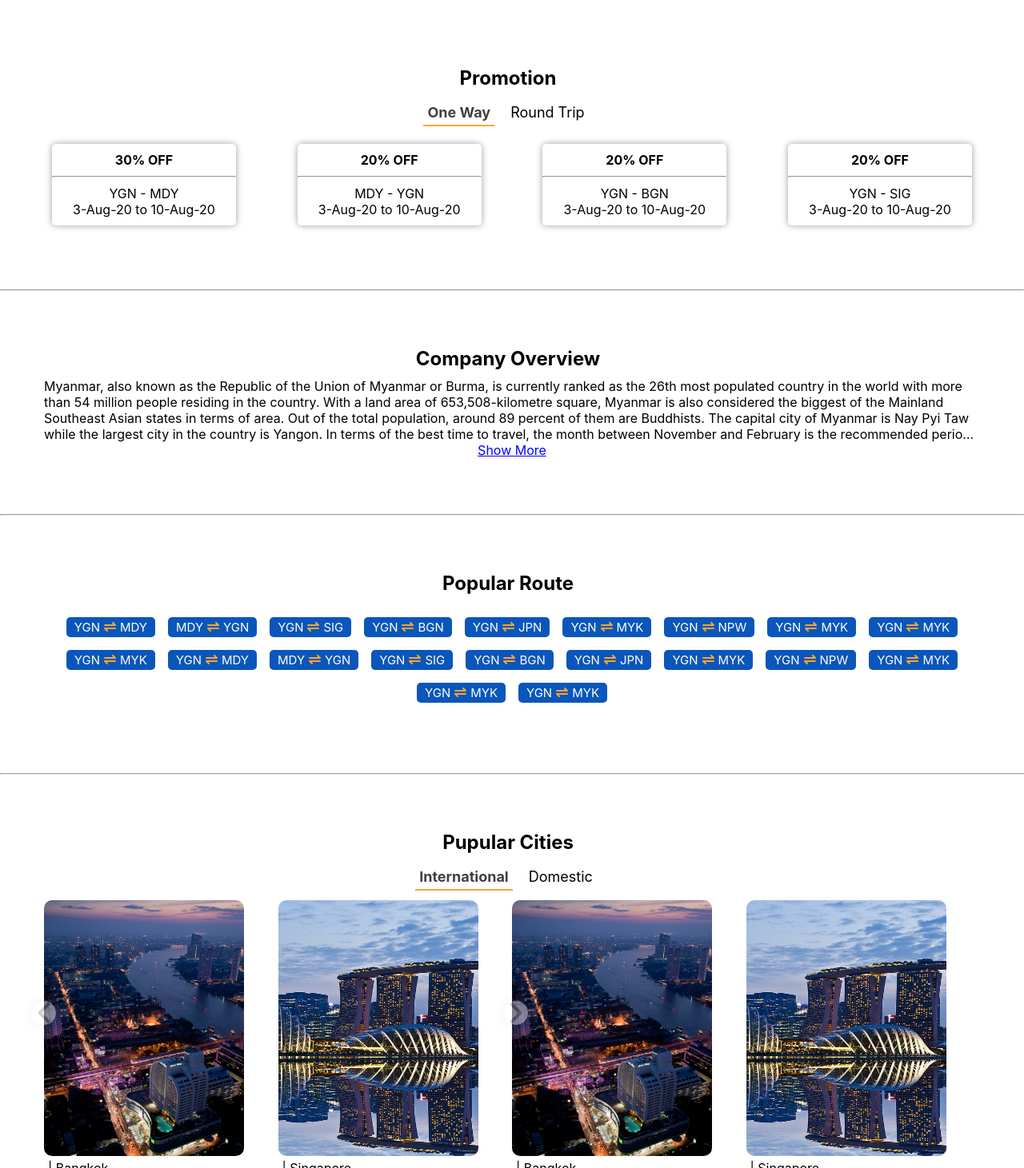
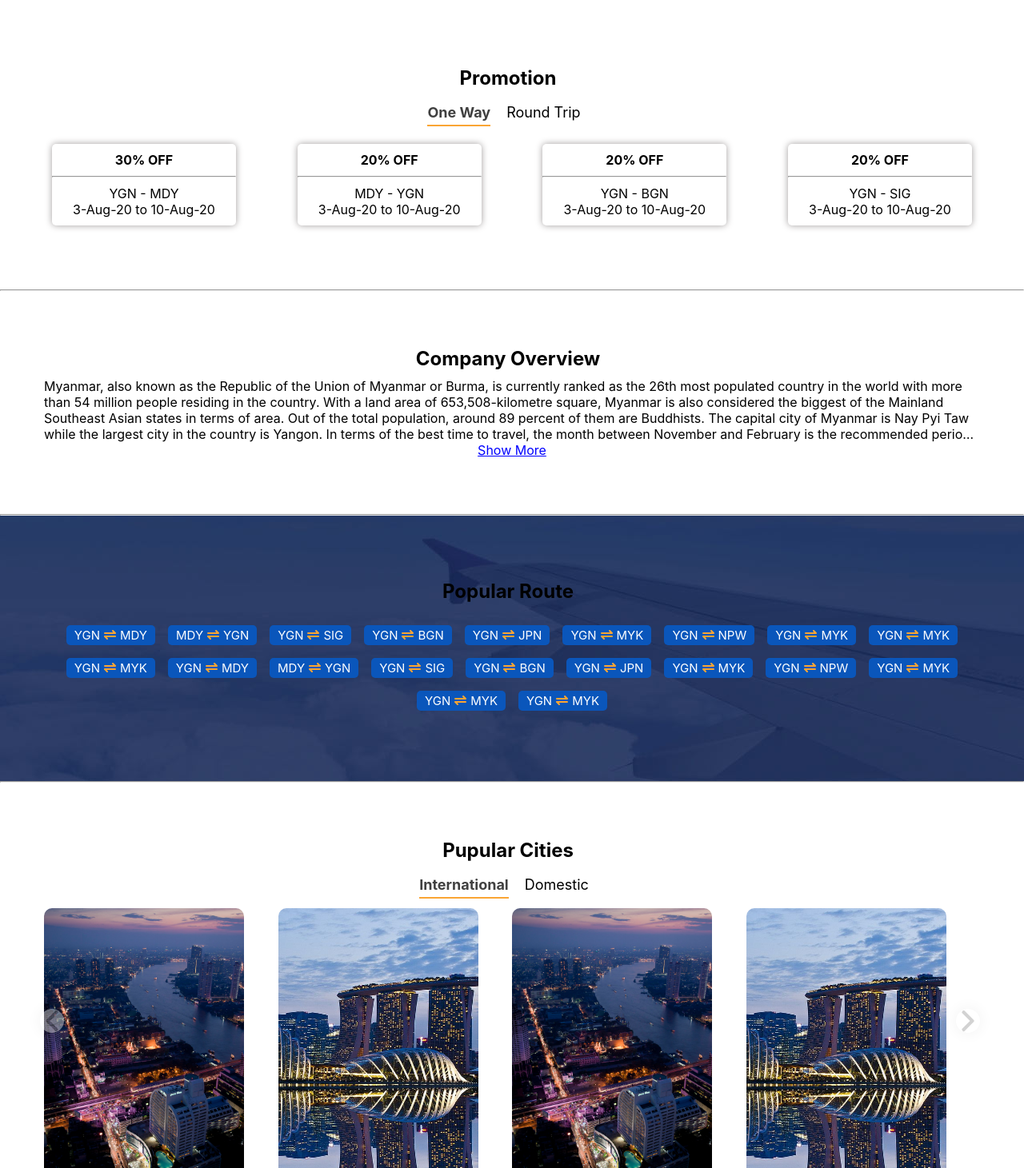
Before and after one commit to naingyeoo2/oway-airline-partner-page, a React (Create React App) app: page /partner/air-asia in a window 1280 px wide. Shown: the part 209-1670 px from the top of the page at 80% size. Built offline with nearby package versions, Linux system fonts and the light colour scheme.

Commit message:
As like finish

```diff
--- a/src/components/App.js
+++ b/src/components/App.js
@@ -4,20 +4,21 @@ import { BrowserRouter as Router, Switch, Route, Link } from "react-router-dom";
 import AirlinePartner from "./AirlinePartner";
 import Home from "./Home";
 
-const App = () => (
+function App() {
+  return (
     <Router>
       <Switch>
+        <Route exact path="/partner/:partnerSlug">
+          <AirlinePartner />
+        </Route>
         <Route exact path="/">
           <Home />
         </Route>
-      <Route path="/partner/:partnerSlug">
-        <AirlinePartner />
-      </Route>
-      <Route path="*">
+        <Route excat path="*">
           <div>not found route</div>
         </Route>
       </Switch>
     </Router>
   );
-
+}
 export default App;
--- a/src/components/PopularAirlines.js
+++ b/src/components/PopularAirlines.js
@@ -15,8 +15,8 @@ class PopularAirlines extends Component {
               <Flights item={item} key={item.id} path={this.props.path} />
             ))}
           </div>
-          <hr></hr>
         </div>
+        <hr></hr>
       </div>
     );
   }
--- a/src/components/PopularCities.js
+++ b/src/components/PopularCities.js
@@ -4,7 +4,7 @@ import "./popular-cities.scss";
 import PopularCitiesCard from "./PopularCitiesCard";
 
 import AliceCarousel from "react-alice-carousel";
-import 'react-alice-carousel/lib/alice-carousel.css'
+import "react-alice-carousel/lib/alice-carousel.css";
 import "./popular-cities.scss";
 
 class PopularCities extends Component {
@@ -20,10 +20,6 @@ class PopularCities extends Component {
   //   // galleryItems: [1, 2, 3].map((i) => <h2 key={i}>{i}</h2>),
   // };
 
-  responsive = {
-    0: { items: 2 },
-    1024: { items: 4 },
-  };
   changeTabInternational = () =>
     this.setState({ isInternational: true, isDomestic: false });
   changeTabDomestic = () =>
@@ -67,54 +63,36 @@ class PopularCities extends Component {
           {this.state.isInternational ? (
             <AliceCarousel
               mouseTrackingEnabled
-              items={this.state.galleryItems}
+              // items={this.state.galleryItems}
               responsive={this.responsive}
               buttonsDisabled={false}
               dotsDisabled={true}
-              // swipeDisabled={true}
+              responsive={{
+                0: { items: 2 },
+                1024: { items: 4 },
+              }}
             >
-              {/* <button onClick={() => this.Carousel.slidePrev()}>
-                Prev button
-              </button> */}
-
-                {this.props.popularCities &&
-                  this.props.popularCities.international.cities.map(
-                    (city, index) => (
-                      <PopularCitiesCard city={city} key={index} />
-                    )
-                  )}
-
-              {/* <button onClick={() => this.Carousel.slideNext()}>
-                Next button
-              </button> */}
-              {/* <button onClick={() => this.slideNext()}>
-                Next button
-              </button><button onClick={() => this.slideNext()}>
-                Next button
-              </button> */}
+              {this.props.popularCities &&
+                this.props.popularCities.international.cities.map(
+                  (city, index) => <PopularCitiesCard city={city} key={index} />
+                )}
             </AliceCarousel>
           ) : (
             <AliceCarousel
               mouseTrackingEnabled
-              items={this.state.galleryItems}
+              // items={this.state.galleryItems}
               responsive={this.responsive}
               buttonsDisabled={false}
               dotsDisabled={true}
+              responsive={{
+                0: { items: 2 },
+                1024: { items: 4 },
+              }}
             >
-
-                {this.props.popularCities &&
-                  this.props.popularCities.domestic.cities.map(
-                    (city, index) => (
-                      <PopularCitiesCard city={city} key={index} />
-                    )
-                  )}
-
-              {/* <button onClick={() => this.slidePrev()}>
-                Prev button
-              </button>
-              <button onClick={() => this.slideNext()}>
-                Next button
-              </button> */}
+              {this.props.popularCities &&
+                this.props.popularCities.domestic.cities.map((city, index) => (
+                  <PopularCitiesCard city={city} key={index} />
+                ))}
             </AliceCarousel>
           )}
         </div>
--- a/src/components/popular-cities-card.scss
+++ b/src/components/popular-cities-card.scss
@@ -5,7 +5,7 @@
   // background: gray;
 }
 .city-image {
-  height: 80%;
+  height: 90%;
   background-repeat: no-repeat;
   background-position: center;
   background-size: 100% 100%;
--- a/src/components/popular-cities.scss
+++ b/src/components/popular-cities.scss
@@ -25,12 +25,11 @@
 .city-toggle span.active{
     color: #404040;
     border-bottom: 2px solid #faa534;
-    padding-bottom: 20px;
+    padding-bottom: 5px;
     font-weight: bold;
     height: 40px;
     line-height: 38px;
-    padding: 5px;
-    transition: 0.3s all ease-in;
+    transition: 0.3s all ease-out;
 }
 
 .alice-carousel {
@@ -49,26 +48,26 @@
 .alice-carousel__prev-btn, .alice-carousel__next-btn {
     position: absolute;
     top: 100px;
-    width: auto;
+    width: auto !important;
     height: auto;
     padding: 0;
 }
 .alice-carousel__prev-btn {
     text-align: left !important;
-    left: -25px;
+    left: -15px;
 }
-.alice-carousel__prev-btn::after {
-    // text-align: left;
-    left: -5px;
-}
+// .alice-carousel__prev-btn::after {
+//     // text-align: left;
+//     left: -5px;
+// }
 .alice-carousel__next-btn {
     text-align: right;
-    right: 20px;
+    right: -10px;
 }
-.alice-carousel__next-btn::after {
-    // text-align: right;
-    right: 25px;
-}
+// .alice-carousel__next-btn::after {
+//     // text-align: right;
+//     right: 25px;
+// }
 .alice-carousel__prev-btn-item, .alice-carousel__next-btn-item {
     display: inline-block;
     color: #465798;
--- a/src/components/popular-route.scss
+++ b/src/components/popular-route.scss
@@ -2,10 +2,15 @@
     margin: o;
     padding: 0;
 }
-
+.popular-route{
+    background: url('../assets/images/jpg/pupular-route-bg.jpg');
+    padding-top: 10px;
+    background-repeat: no-repeat;
+    background-size: cover;
+    background-position: center;
+}
 .for-route-card{
     display: flex;
-    flex-wrap: wrap;
     flex-wrap: wrap;
     justify-content: center;
     padding: 10px;
--- a/src/components/promotion.scss
+++ b/src/components/promotion.scss
@@ -25,10 +25,11 @@
 .route-toggle span.active{
     color: #404040;
     border-bottom: 2px solid #faa534;
-    padding-bottom: 20px;
+    padding-bottom: 5px;
     font-weight: bold;
     height: 40px;
     line-height: 38px;
-    padding: 5px;
-    transition: 0.3s all ease-in;
+    padding-left: 0;
+    padding-right: 0;
+    transition: 0.3s all ease-out;
 }
--- a/src/constants/constants.js
+++ b/src/constants/constants.js
@@ -240,10 +240,10 @@ export const partners = [
             img_url: "yangon.jpg",
             name: "Yangon",
           },
-          // {
-          //   img_url: "mandalay.jpg",
-          //   name: "Mandalay",
-          // },
+          {
+            img_url: "mandalay.jpg",
+            name: "Mandalay",
+          },
         ],
       },
     },
```
Also changed, not shown: src/assets/images/jpg/pupular-route-bg.jpg (added). Lines whose indentation alone changed are shown as unchanged.
